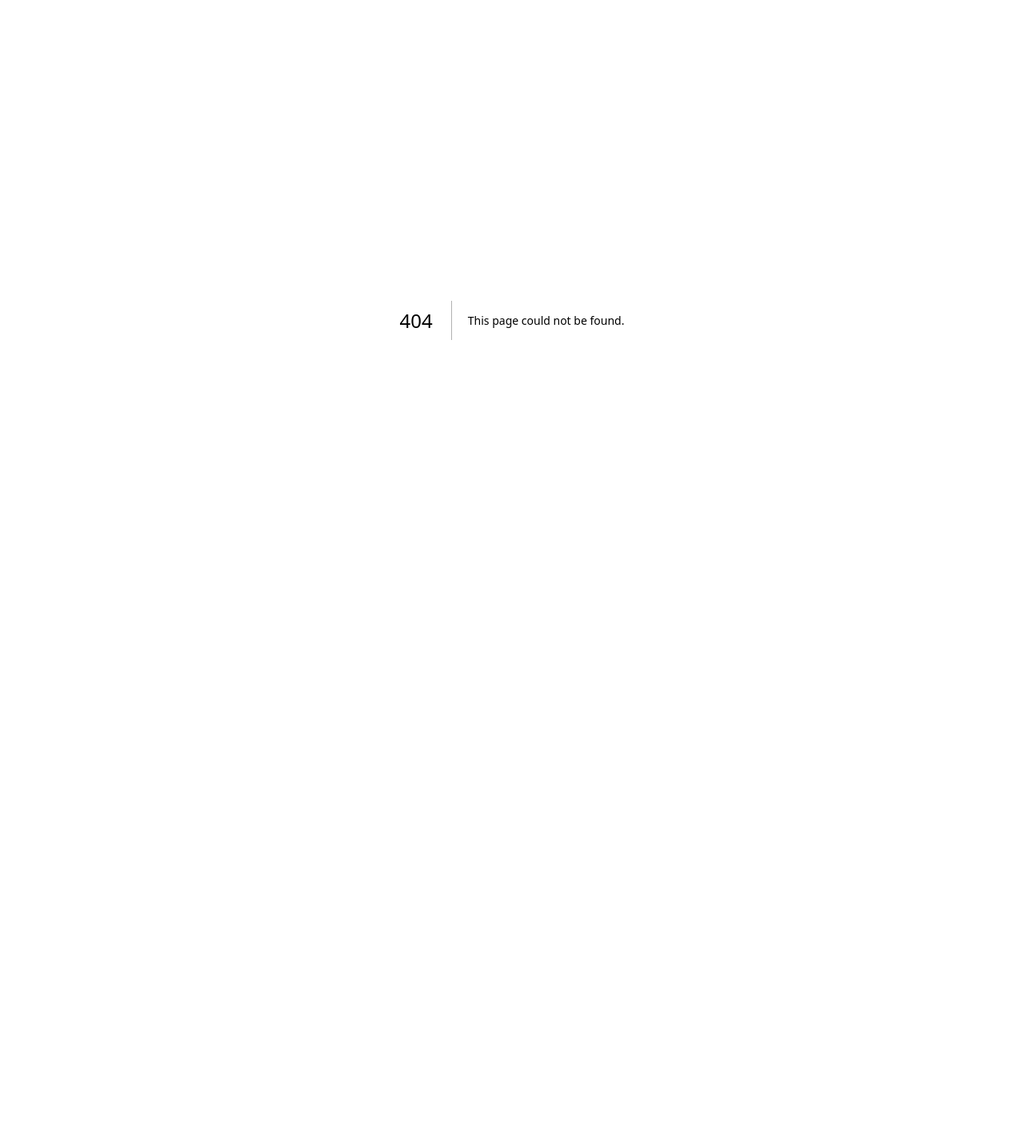
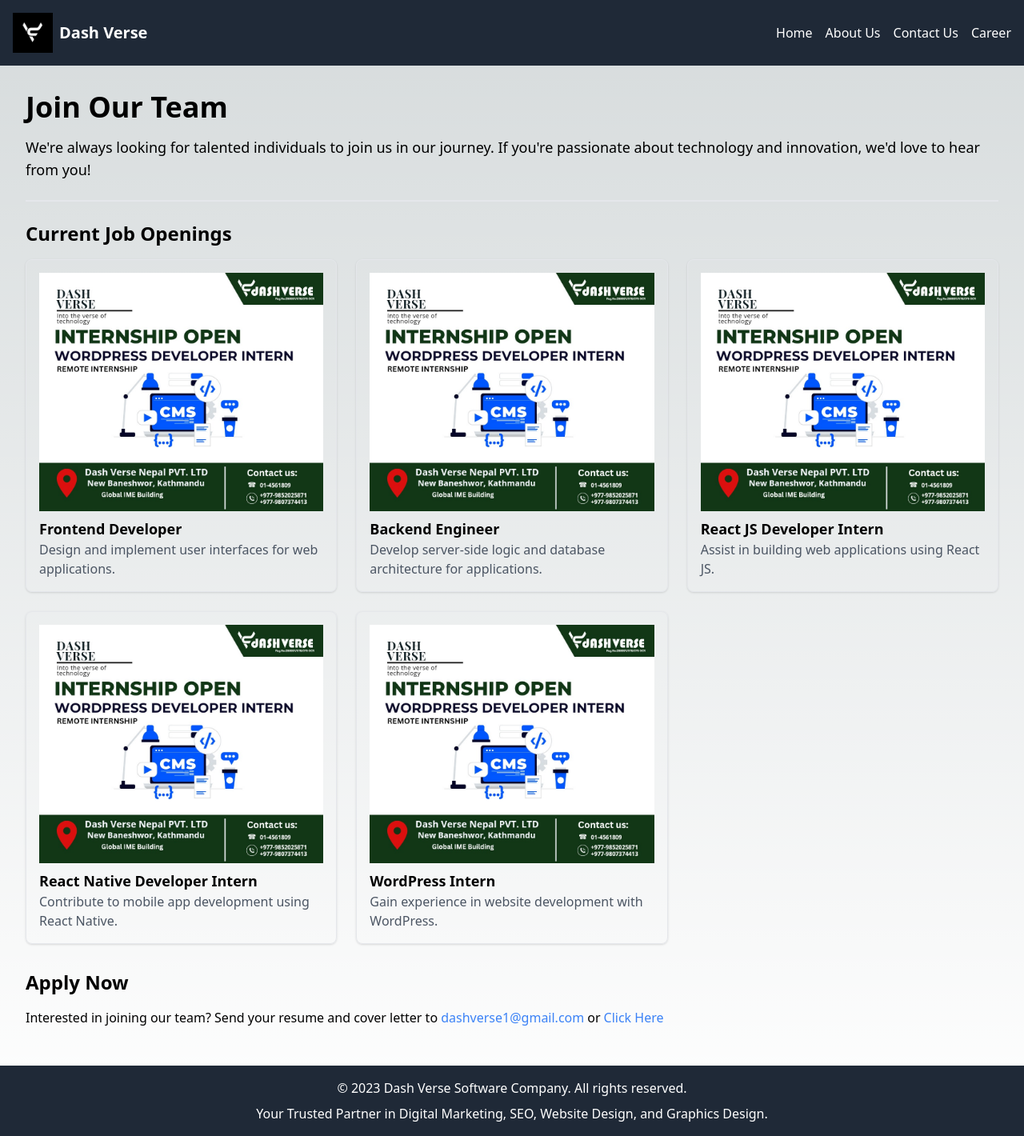
Before and after one commit to Sabn007/dash-verse-website, a Next.js app: page /career in a window 1280 px wide. Before the commit this address had no page. Shown: the whole page at 80% size. Before the commit the page ends 800 px from the top, so only its background shows below. Built offline with nearby package versions, Linux system fonts and the light colour scheme.

Commit message:
feat:career pages added

```diff
--- a/app/layout.tsx
+++ b/app/layout.tsx
@@ -1,4 +1,4 @@
-import "./globals.css";
+import "../globals.css";
 import type { Metadata } from "next";
 import { Inter } from "next/font/google";
 
--- a/components/header.tsx
+++ b/components/header.tsx
@@ -26,6 +26,9 @@ const Header: React.FC = () => {
           <li>
             <Link href="/">Contact Us</Link>
           </li>
+          <li>
+            <Link href="/career">Career</Link>
+          </li>
         </ul>
       </nav>
     </header>
--- a/home/contact-us/index.tsx
+++ b/home/contact-us/index.tsx
@@ -1,15 +1,36 @@
+"use client";
 import React, { useState } from "react";
 
 const ContactPage: React.FC = () => {
-  //   const [name, setName] = useState("");
-  //   const [email, setEmail] = useState("");
-  //   const [message, setMessage] = useState("");
-  //   const [submitted, setSubmitted] = useState(false);
+  const [name, setName] = useState("");
+  const [email, setEmail] = useState("");
+  const [message, setMessage] = useState("");
+  const [submitted, setSubmitted] = useState(false);
 
-  const handleSubmit = (e: React.FormEvent) => {
+  const handleSubmit = async (e: React.FormEvent) => {
     e.preventDefault();
-    // Here, you can add code to handle form submission, such as sending an email or storing data.
-    // setSubmitted(true);
+
+    try {
+      const response = await fetch("/api/submitFeedback.ts", {
+        method: "POST",
+        headers: {
+          "Content-Type": "application/json",
+        },
+        body: JSON.stringify({
+          name,
+          email,
+          message,
+        }),
+      });
+
+      if (response.ok) {
+        setSubmitted(true);
+      } else {
+        console.error("Failed to submit feedback");
+      }
+    } catch (error) {
+      console.error("An error occurred:", error);
+    }
   };
 
   return (
@@ -31,31 +52,31 @@ const ContactPage: React.FC = () => {
           type="text"
           placeholder="Your Name"
           className="w-full border rounded p-2 mb-2"
-          //   value={name}
-          //   onChange={(e) => setName(e.target.value)}
+          value={name}
+          onChange={(e) => setName(e.target.value)}
           required
         />
         <input
           type="email"
           placeholder="Your Email"
           className="w-full border rounded p-2 mb-2"
-          //   value={email}
-          //   onChange={(e) => setEmail(e.target.value)}
+          value={email}
+          onChange={(e) => setEmail(e.target.value)}
           required
         />
         <textarea
           placeholder="Your Message"
           className="w-full border rounded p-2 mb-2"
           rows={4}
-          //   value={message}
-          //   onChange={(e) => setMessage(e.target.value)}
+          value={message}
+          onChange={(e) => setMessage(e.target.value)}
           required
         />
         <button
           type="submit"
           className="bg-blue-500 hover:bg-blue-600 text-white px-4 py-2 rounded-lg transition-colors duration-300"
         >
-          {false ? "Submitted" : "Submit"}
+          {submitted ? "Submitted" : "Submit"}
         </button>
       </form>
     </div>
--- a/package.json
+++ b/package.json
@@ -16,6 +16,7 @@
     "eslint": "8.46.0",
     "eslint-config-next": "13.4.13",
     "next": "^13.4.13",
+    "nodemailer": "^6.9.4",
     "postcss": "8.4.27",
     "react": "18.2.0",
     "react-dom": "18.2.0",
@@ -24,6 +25,7 @@
     "typescript": "5.1.6"
   },
   "devDependencies": {
+    "@types/nodemailer": "^6.4.9",
     "@types/react-scroll": "^1.8.7"
   }
 }
--- /dev/null
+++ b/pages/career/index.tsx
@@ -0,0 +1,91 @@
+import Footer from "@/components/footer";
+import Header from "@/components/header";
+import React from "react";
+import "../../Globals.css";
+
+const CareerPage: React.FC = () => {
+  const jobVacancies = [
+    {
+      title: "Frontend Developer",
+      image: "/wordpress.jpg",
+      description: "Design and implement user interfaces for web applications.",
+    },
+    {
+      title: "Backend Engineer",
+      image: "/wordpress.jpg",
+      description:
+        "Develop server-side logic and database architecture for applications.",
+    },
+    {
+      title: "React JS Developer Intern",
+      image: "/wordpress.jpg",
+      description: "Assist in building web applications using React JS.",
+    },
+    {
+      title: "React Native Developer Intern",
+      image: "/wordpress.jpg",
+      description: "Contribute to mobile app development using React Native.",
+    },
+    {
+      title: "WordPress Intern",
+      image: "/wordpress.jpg",
+      description: "Gain experience in website development with WordPress.",
+    },
+    // Add more job vacancies
+  ];
+
+  return (
+    <div className="flex flex-col min-h-screen">
+      <Header />
+      <div className="flex-1 p-8">
+        <h1 className="text-4xl font-bold mb-4">Join Our Team</h1>
+        <p className="text-lg mb-6">
+          We're always looking for talented individuals to join us in our
+          journey. If you're passionate about technology and innovation, we'd
+          love to hear from you!
+        </p>
+        <div className="border-t-2 pt-6">
+          <h2 className="text-2xl font-bold mb-4">Current Job Openings</h2>
+          <ul className="grid grid-cols-1 sm:grid-cols-3 gap-6">
+            {jobVacancies.map((job) => (
+              <li key={job.title} className="border p-4 rounded-lg shadow">
+                <img
+                  src={job.image}
+                  alt={job.title}
+                  className="mb-2"
+                  style={{ maxWidth: "100%", height: "auto" }}
+                />
+                <h3 className="text-lg font-semibold">{job.title}</h3>
+                <p className="text-gray-600">{job.description}</p>
+              </li>
+            ))}
+          </ul>
+        </div>
+        <div className="mt-8">
+          {/* Contact information or application form */}
+          <h2 className="text-2xl font-bold mb-4">Apply Now</h2>
+          <p className="mb-4">
+            Interested in joining our team? Send your resume and cover letter to{" "}
+            <a
+              href="mailto:dashverse1@gmail.com"
+              className="text-blue-500 mr-1"
+            >
+              dashverse1@gmail.com
+            </a>
+            or
+            <a
+              target={"_blank"}
+              href="http://forms.gle/fMgZhHMsBbtkAhZR9"
+              className="text-blue-500 ml-1"
+            >
+              Click Here
+            </a>
+          </p>
+        </div>
+      </div>
+      <Footer />
+    </div>
+  );
+};
+
+export default CareerPage;
--- a/tailwind.config.ts
+++ b/tailwind.config.ts
@@ -3,6 +3,7 @@ import type { Config } from 'tailwindcss'
 const config: Config = {
   content: [
     './home/**/*.{js,ts,jsx,tsx,mdx}',
+    './pages/**/*.{js,ts,jsx,tsx,mdx}',
     './components/**/*.{js,ts,jsx,tsx,mdx}',
     './app/**/*.{js,ts,jsx,tsx,mdx}',
   ],
```
Also changed, not shown: api/submitFeedback.ts (added, +33 -0 lines), globals.css (renamed from app/globals.css), public/wordpress.jpg (added), 1 other file (tests, documents, lock files or other folders).
